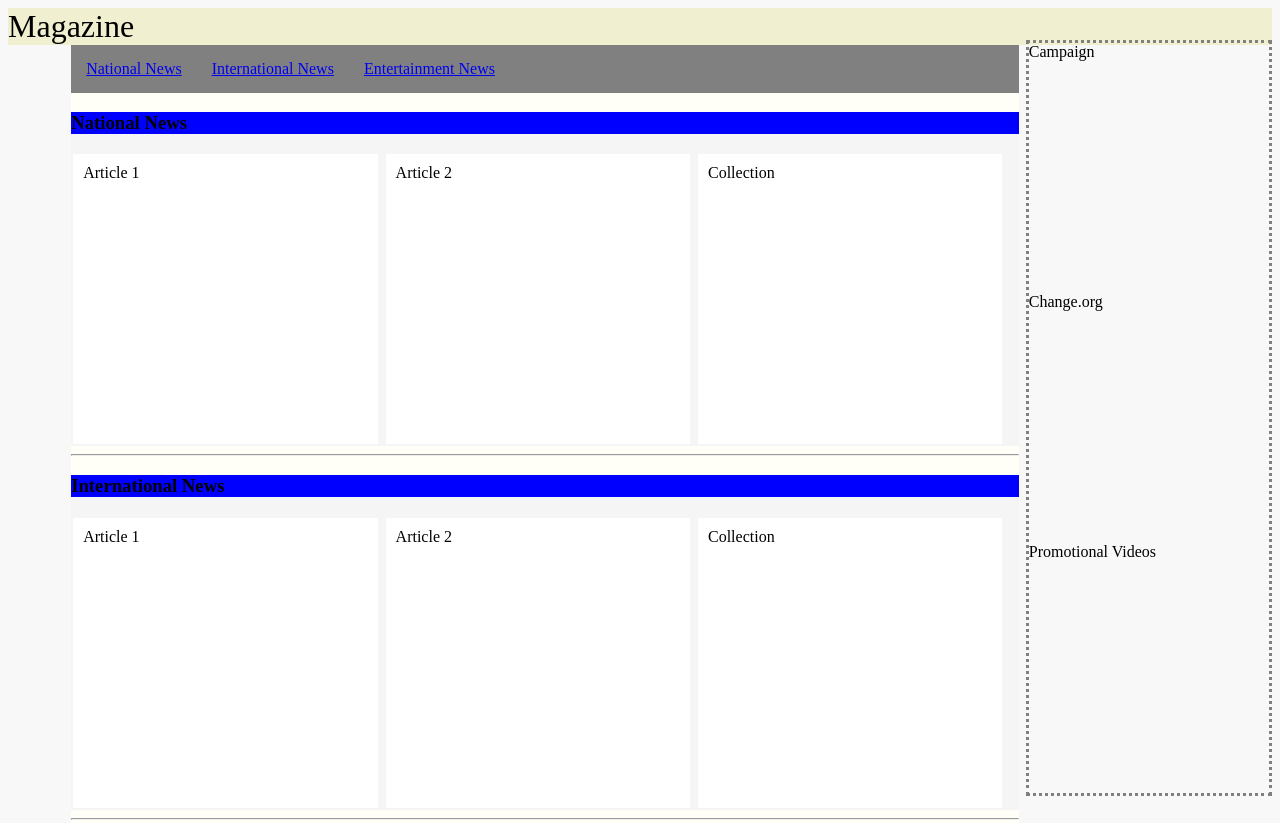
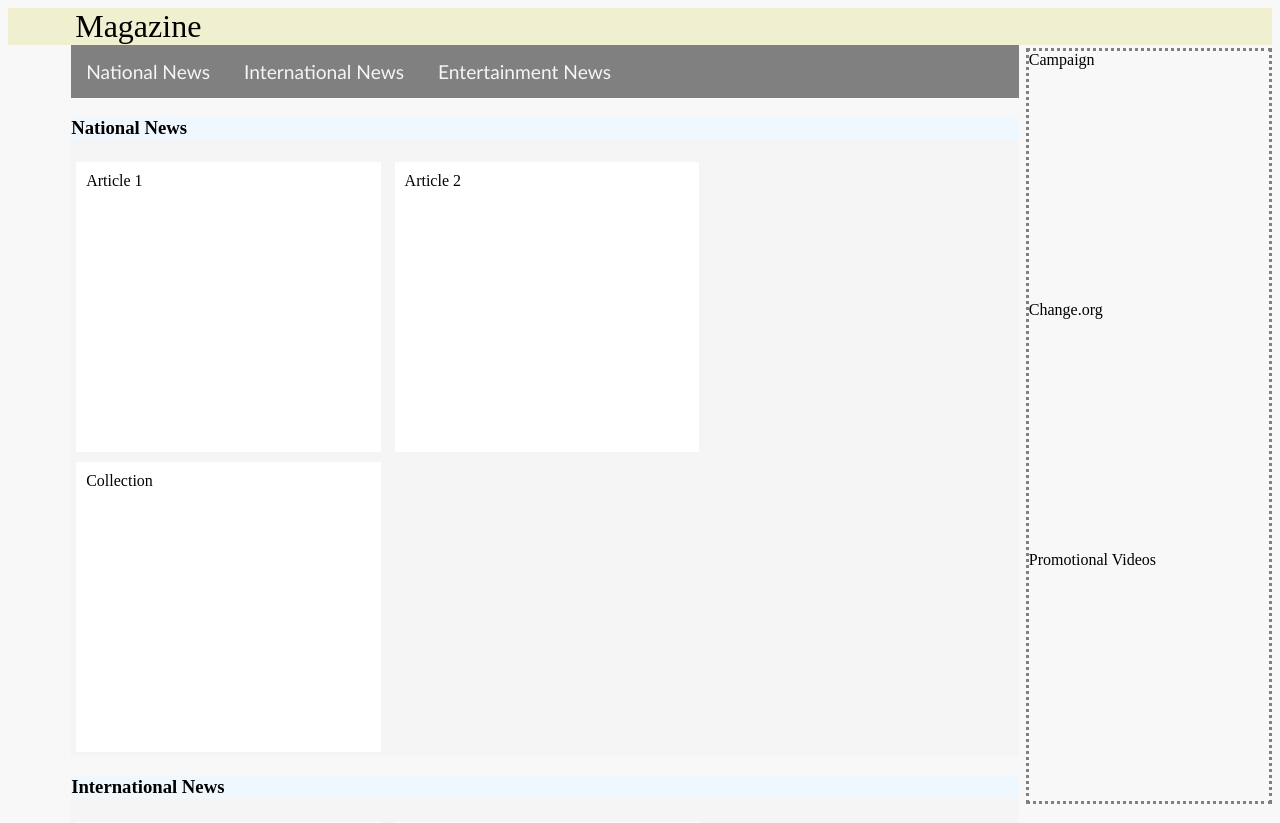
Before and after one commit to saketh21v/InternetAndWebSystems, a plain HTML site: page magazine/index.html in a window 1280 px wide. Shown: the top 823 px of the page. Drawn offline with Linux system fonts and the light colour scheme.

Commit message:
Changed Navbar

```diff
--- a/magazine/css/style.css
+++ b/magazine/css/style.css
@@ -5,7 +5,11 @@ body {
 nav ul li {
     display: inline-block;
     padding: 15px;
-    float: left;
+    /* float: left; */
+}
+
+nav ul li:hover {
+    background-color: #4f4f4f;
 }
 
 nav {
@@ -26,18 +30,18 @@ main {
     align-content: center;
     align-self: center;
     margin-left: 5%;
-    background-color: #fffff8;
+    /* background-color: #fffff8; */
 }
 
 article {
     display: inline-block;
     width: 30%;
-    border: 2px solid whitesmoke;
+    border: 5px solid whitesmoke;
     padding: 10px;
 }
 
 header {
-    background-color: blue;
+    background-color: aliceblue;
 }
 
 aside {
@@ -46,7 +50,7 @@ aside {
     height: 95%;
     /* min-height: 80%; */
     border: 0.2em dotted gray;
-    margin-top: 2em;
+    margin-top: 2.5em;
 }
 
 aside div {
@@ -77,6 +81,18 @@ aside section {
     height: 250px;
 }
 
-a href {
-    color: black;
+a {
+    color: whitesmoke;
+    font-size: 1.2em;
+    text-decoration: none;
+    font-family: 'Gill Sans', 'Gill Sans MT', Calibri, 'Trebuchet MS', sans-serif;
 }
+
+
+/* a:hover {
+    background-color: #4f4f4f;
+} */
+
+.Main_Title div {
+    margin-left: 2.1em;
+}
--- a/magazine/index.html
+++ b/magazine/index.html
@@ -21,7 +21,7 @@
         </section>
     </aside>
     <header class="Main_Title">
-        Magazine
+        <div>Magazine</div>
     </header>
     <main>
         <nav>
@@ -48,7 +48,7 @@
                 Collection
             </article>
         </section>
-        <hr>
+        <!-- <hr>  -->
         <section class="News_Section" id="International_News">
             <header>
                 <h3>International News</h3>
@@ -64,7 +64,7 @@
                 Collection
             </article>
         </section>
-        <hr>
+        <!-- <hr> -->
         <section class="News_Section" id="Entertainment_News">
             <header>
                 <h3>Entertainment News</h3>
```
